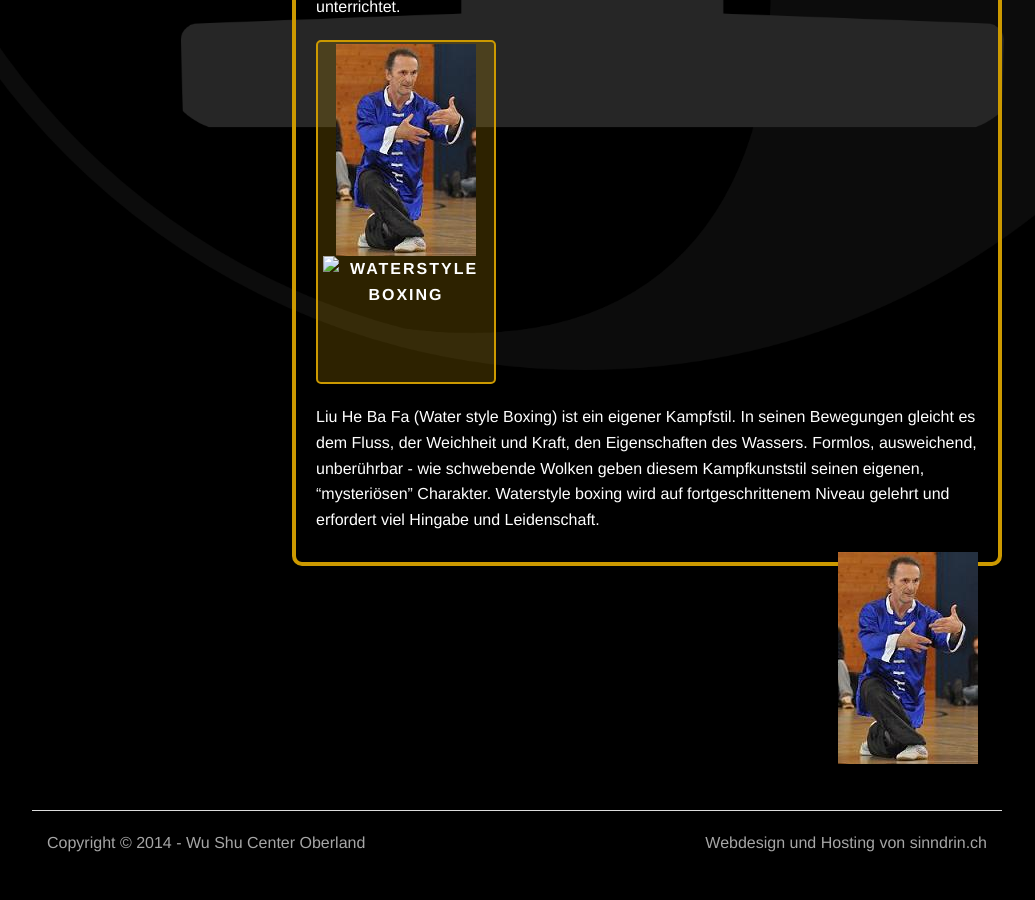
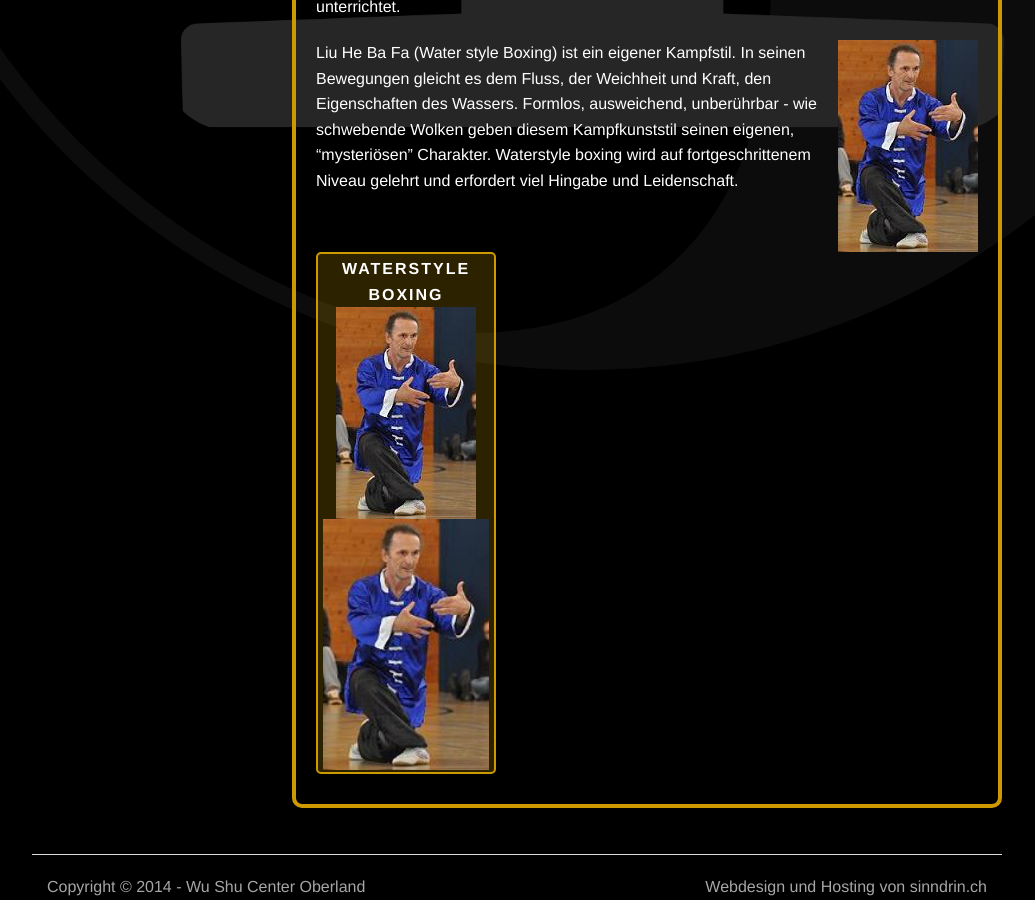
Before and after one commit to wu-shu/wu-shu.github.io, a Jekyll site: the page built from wu-shu/index.md, in a window 1280 px wide and 900 px high, scrolled down 613 px. Shown: the whole window, without its empty margins (123-1158 px from the left). Built offline with Jekyll 4.4.1, drawn with Linux system fonts in a browser that asks for light colours; some web fonts are replaced; Markdown is read by kramdown in place of the engine named in the settings; comment, search, counter and statistics services are not loaded; before the commit the page ends 1489 px from its top, so only the background shows below that.

Commit message:
Revert "bild ausprobieren"
This reverts commit b45abe6b3984292f214b20d941702a09c508ab6c.

```diff
--- a/wu-shu/index.md
+++ b/wu-shu/index.md
@@ -10,11 +10,9 @@
 
 Klassische Kampfkunststile wie das Taiji Chuan, das Baguazhang und das Xing Yi Chuan sind eigene Stile der "inneren" Schule. Sie betonen den Fluss von Qi, der Lebensenergie, in den Bewegungen und dienen somit der Entspannung und Gesundheit. Der Ursprung und die Anwendung aber liegen in der Kampfkunst und wird in diesem Sinne im Wu Shu Center unterrichtet.
 
-<ul class="small-block-grid-1 medium-block-grid-2 large-block-grid-3">
-<li><a href="" class="button-contact-place" title="Waterstyle boxing"><img src="/images/waterstyle-chris.jpg" title="Waterstyle boxing"><img width="320" height="240" alt="Waterstyle boxing"></a></li>
-</ul>Liu He Ba Fa (Water style Boxing) ist ein eigener Kampfstil. In seinen Bewegungen gleicht es dem Fluss, der Weichheit und Kraft, den Eigenschaften des Wassers.
+<img class="ifloat-right" src="/images/waterstyle-chris.jpg" alt="Waterstyle boxing">Liu He Ba Fa (Water style Boxing) ist ein eigener Kampfstil. In seinen Bewegungen gleicht es dem Fluss, der Weichheit und Kraft, den Eigenschaften des Wassers.
 Formlos, ausweichend, unberührbar - wie schwebende Wolken geben diesem Kampfkunststil seinen eigenen, "mysteriösen" Charakter. Waterstyle boxing wird auf fortgeschrittenem Niveau gelehrt und erfordert viel Hingabe und Leidenschaft.
 
-
-
-<img class="ifloat-right" src="/images/waterstyle-chris.jpg" alt="Waterstyle boxing">
+<ul class="small-block-grid-1 medium-block-grid-2 large-block-grid-3">
+<li><a href="" class="button-contact-place" title="Waterstyle boxing">Waterstyle boxing<img src="/images/waterstyle-chris.jpg" title="Waterstyle boxing"><img src="/images/waterstyle-chris.jpg" width="320" height="240" alt="Waterstyle boxing"></a></li>
+</ul>
```
